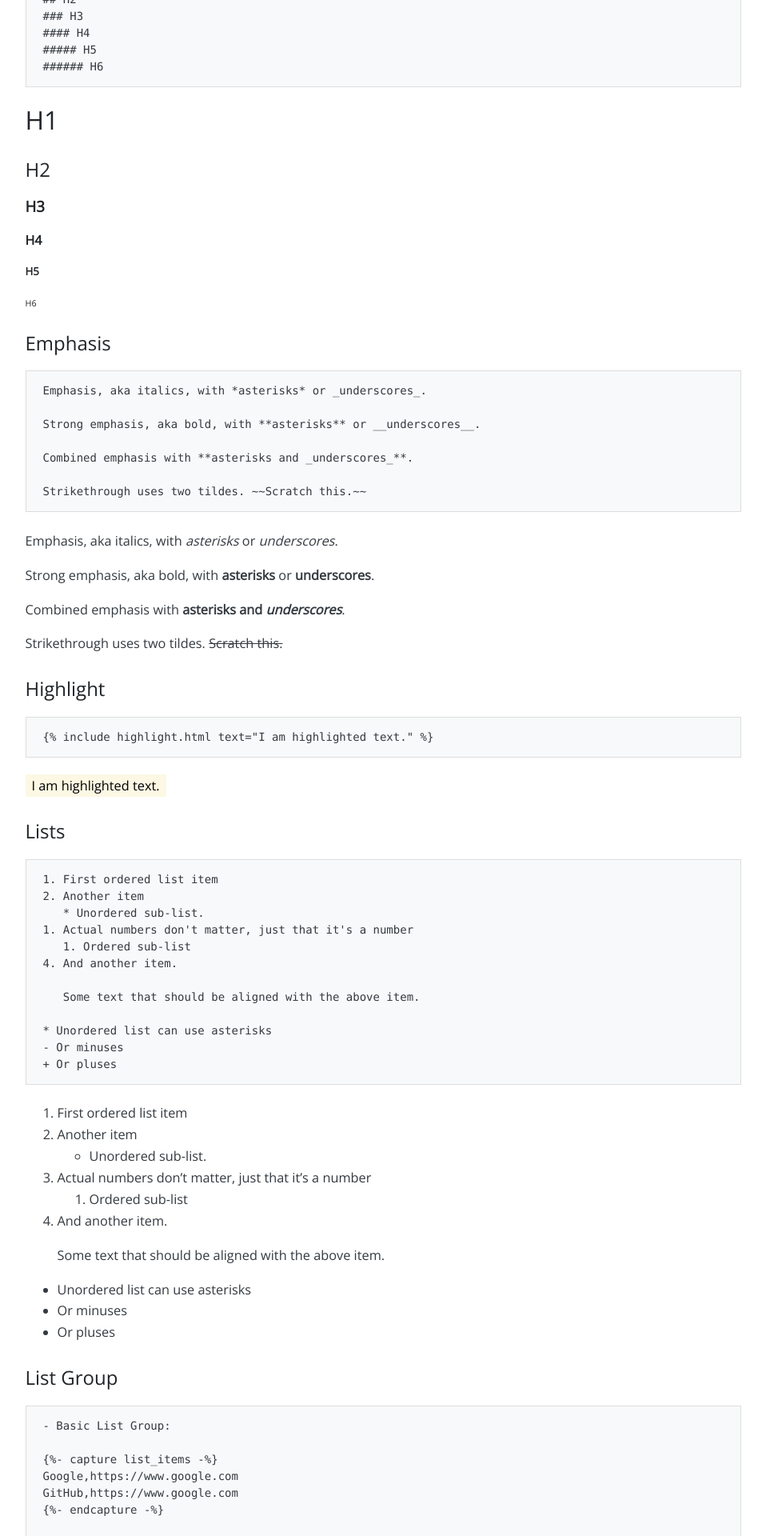
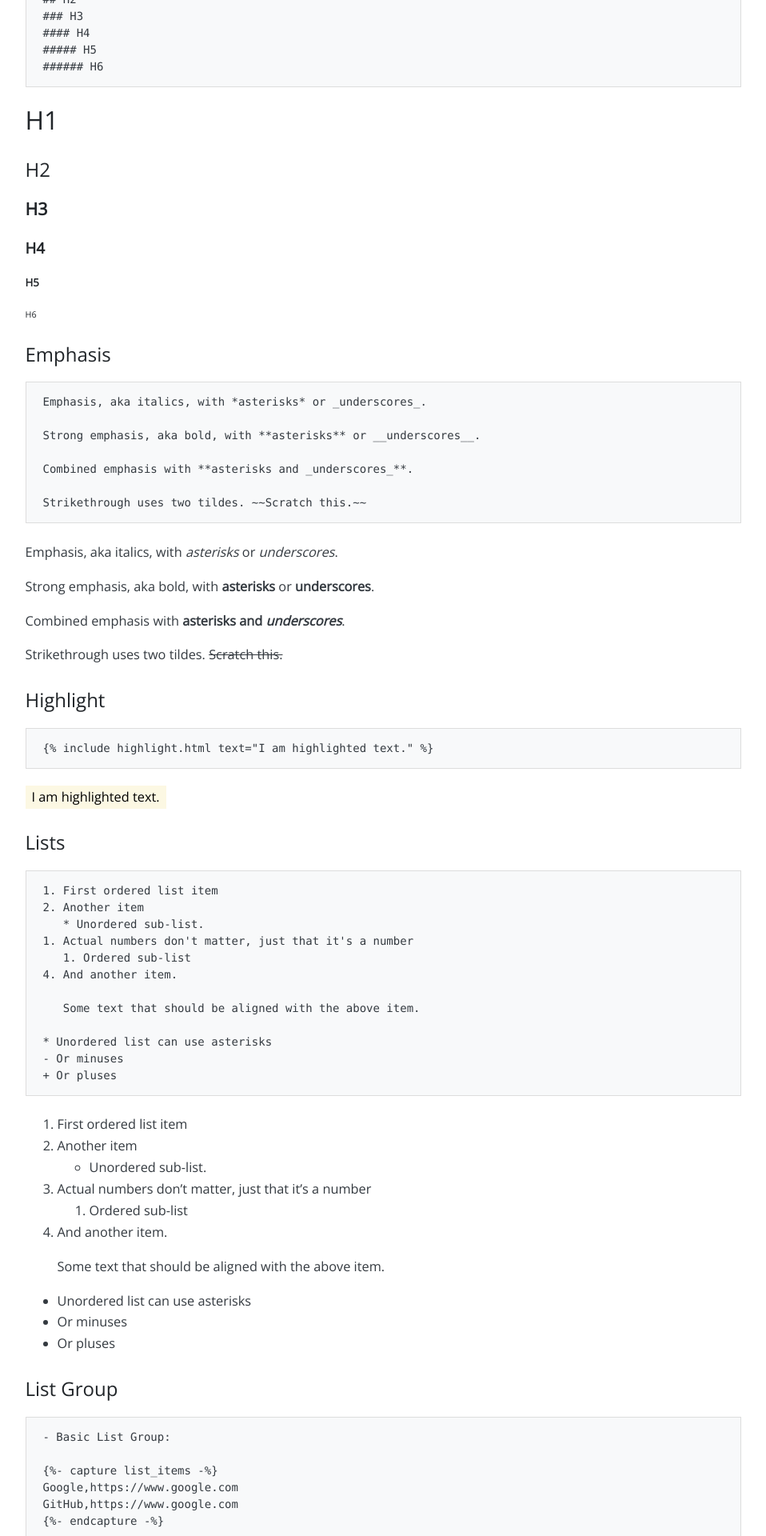
Before and after one commit to intrpr/jekyll-portfol-test, a Jekyll site: the page built from docs/elements.md, in a window 1280 px wide. Shown: the part 1363-3283 px from the top of the page at 80% size, without its empty margins (161-1119 px from the left). Built offline with Jekyll 4.4.1, drawn with Linux system fonts in a browser that asks for light colours; nearby versions of some CDN libraries; comment, search, counter and statistics services are not loaded.

Commit message:
Update _articles.scss

```diff
--- a/_sass/_articles.scss
+++ b/_sass/_articles.scss
@@ -35,8 +35,8 @@
     article, aside, h1, h2, h3, h4, h5, h6, hgroup, nav, section { display: block; }
     h1 { margin-block-start: 0.67em; margin-block-end: 0.67em; font-size: 2.00em; font-weight: normal; }
     h2 { margin-block-start: 1.20em; margin-block-end: 0.83em; font-size: 1.50em; font-weight: normal; }
-    h3 { margin-block-start: 1.00em; margin-block-end: 1.00em; font-size: 1.17em; font-weight: bold; }
-    h4 { margin-block-start: 1.33em; margin-block-end: 1.33em; font-size: 1.00em; font-weight: bold; }
+    h3 { margin-block-start: 1.00em; margin-block-end: 1.00em; font-size: 1.33em; font-weight: bold; }
+    h4 { margin-block-start: 1.33em; margin-block-end: 1.33em; font-size: 1.17em; font-weight: bold; }
     h5 { margin-block-start: 1.67em; margin-block-end: 1.67em; font-size: 0.83em; font-weight: bold; }
     h6 { margin-block-start: 2.33em; margin-block-end: 2.33em; font-size: 0.67em; font-weight: normal; }
 
```
